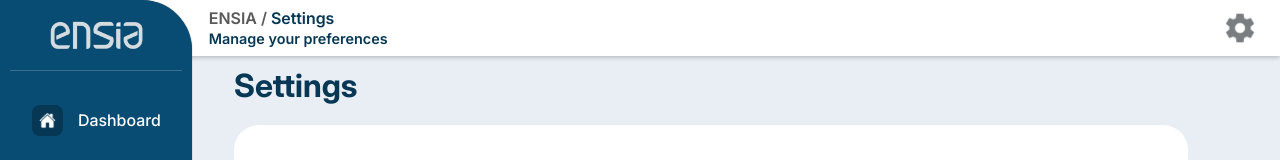
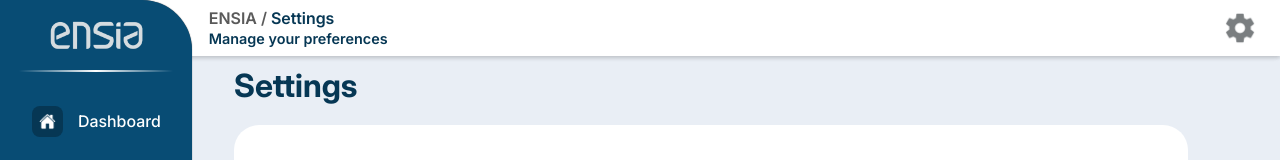
Before and after one commit to HachemSekhsoukh/LibrarySystem, a React (Vite) app: page /settings in a window 1280 px wide. Shown: the top 160 px of the page. Built offline with nearby package versions, Linux system fonts and the light colour scheme; a web font is replaced by a local one.

Commit message:
UI update

```diff
--- a/src/CSS/components/NavBar.css
+++ b/src/CSS/components/NavBar.css
@@ -70,13 +70,17 @@
   box-shadow: 0px 0px 1px 0px rgba(0, 0, 0, 0.75);
   position: relative;
 }
+.divider-container{
+  display: flex;
+  justify-content: center;
+  align-items: center;
+}
 
 .titleLogo {
   padding: 1rem;
   display: flex;
   align-items: center;
   justify-content: center;
-  cursor: pointer;
   transition: opacity 0.2s ease;
 }
 
@@ -88,6 +92,14 @@
   margin: 0;
   width: 60%;
   height: 50%;
+}
+
+.nav-bar-divider {
+  border: none;
+  width: 80%;
+  display: block;
+  height: 2px;
+  background: linear-gradient(to right, transparent, white, transparent);
 }
 
 .title {
--- a/src/components/NavBar.jsx
+++ b/src/components/NavBar.jsx
@@ -35,12 +35,15 @@ function NavBar() {
   return (
     <div className="navBarContainer">
       {/* Logo and Title */}
-      <div className="titleLogo" onClick={() => navigate("/")}>
+      <div className="titleLogo">
         <img src="/assets/images/logo.png" alt="logo" className="logo"/>
       </div>
 
       {/* Divider Line */}
-      <div className="line"></div>
+      <div className="divider-container">
+        <hr className="nav-bar-divider" />
+      </div>
+
 
       {/* Navigation Items */}
       <nav className="navItems">
```
